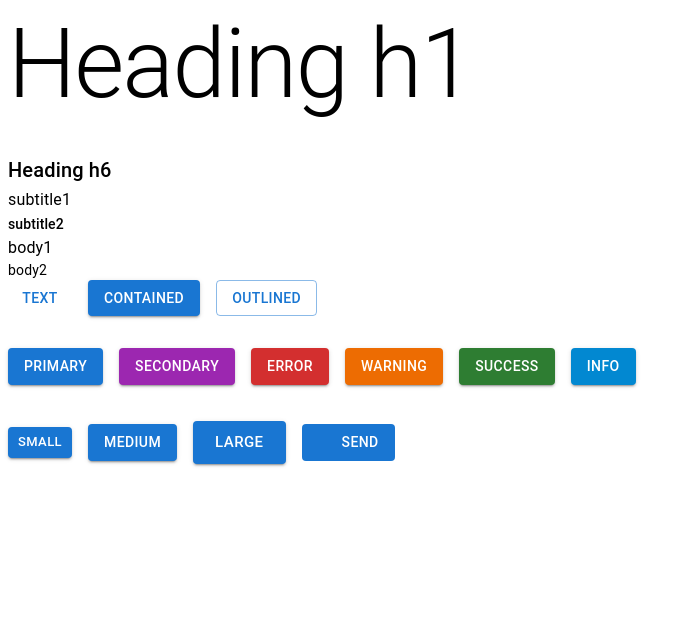
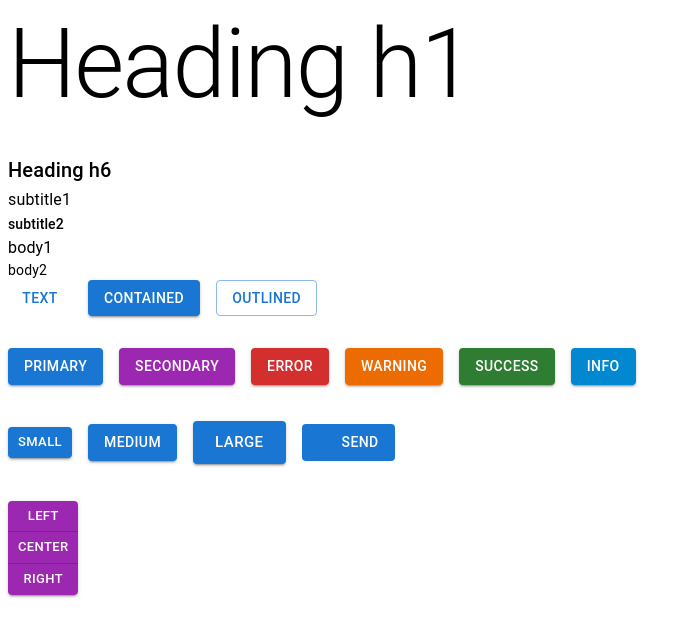
Before and after one commit to Shipra-AGRA/React-MUI, a React (Vite) app: page / in a window 1280 px wide. Shown: the top 636 px of the page, without its empty margins (0-693 px from the left). Built offline with nearby package versions, Linux system fonts and the light colour scheme; some icons are missing.

Commit message:
learned about ButtonGroup

```diff
--- a/src/components/MuiButton.tsx
+++ b/src/components/MuiButton.tsx
@@ -1,4 +1,4 @@
-import { Button, Stack } from "@mui/material"
+import { Button, ButtonGroup, Stack } from "@mui/material"
 import SendIcon from '@mui/icons-material/Send';
 import IconButton from '@mui/material/IconButton';
 
@@ -27,6 +27,14 @@
                     <Button variant="contained" startIcon={<SendIcon />} disableElevation disableRipple>Send</Button>
                     <IconButton aria-label='send' color="secondary" size="large"><SendIcon /></IconButton>
                 </Stack>
+                <Stack direction="row">
+                    <ButtonGroup variant="contained" orientation="vertical" size="small"
+                        color="secondary" aria-label="button-group">
+                        <Button>Left</Button>
+                        <Button>Center</Button>
+                        <Button>Right</Button>
+                    </ButtonGroup>
+                </Stack>
             </Stack>
         </>
     )
```
